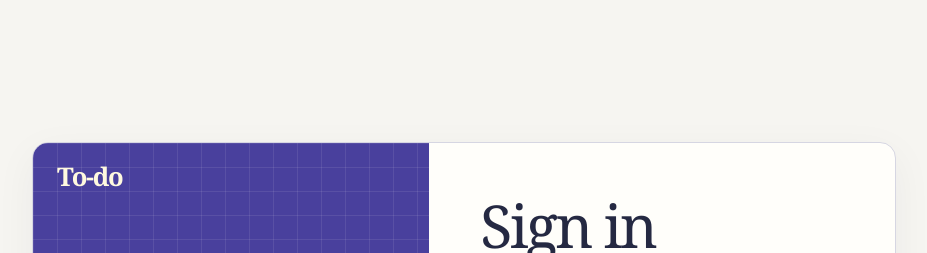
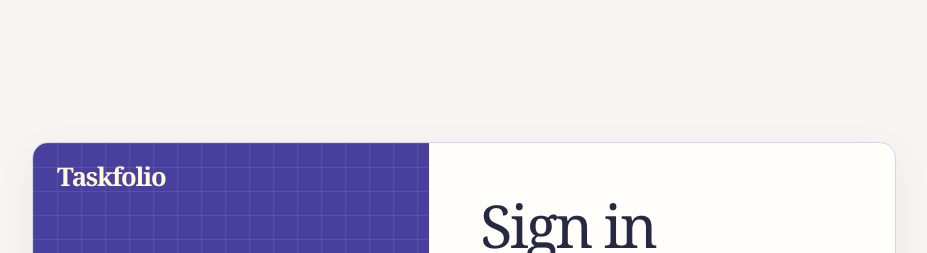
Before and after one commit to shravankasar37/Taskfolio-Shravan, an Angular app in the folder frontend/: page / in a window 1280 px wide. Shown: the top 253 px of the page, without its empty margins (176-1103 px from the left). Built offline with nearby package versions, Linux system fonts and the light colour scheme.

Commit message:
Show Taskfolio across the app and browser tab

```diff
--- a/frontend/src/app.html
+++ b/frontend/src/app.html
@@ -3,7 +3,7 @@
   <div class="masthead-inner">
     <div class="brand">
       <span class="notebook-mark" aria-hidden="true">✓</span>
-      <strong>To-do</strong>
+      <strong>Taskfolio</strong>
     </div>
     <div class="account">
 
@@ -20,7 +20,7 @@
 @if (!api.session) {
   <section class="auth">
     <div class="cover">
-      <strong class="cover-title">To-do</strong>
+      <strong class="cover-title">Taskfolio</strong>
       <div class="sheet" aria-hidden="true">
         <i class="binding"></i>
         <strong class="sheet-title">Today's list</strong>
--- a/frontend/src/index.html
+++ b/frontend/src/index.html
@@ -1,4 +1,4 @@
 <!doctype html>
-<html lang="en"><head><meta charset="utf-8"><title>Group 10 · To-do</title>
+<html lang="en"><head><meta charset="utf-8"><title>Taskfolio · Group 10</title>
 <base href="/"><meta name="viewport" content="width=device-width, initial-scale=1"></head>
 <body><app-root></app-root></body></html>
```
